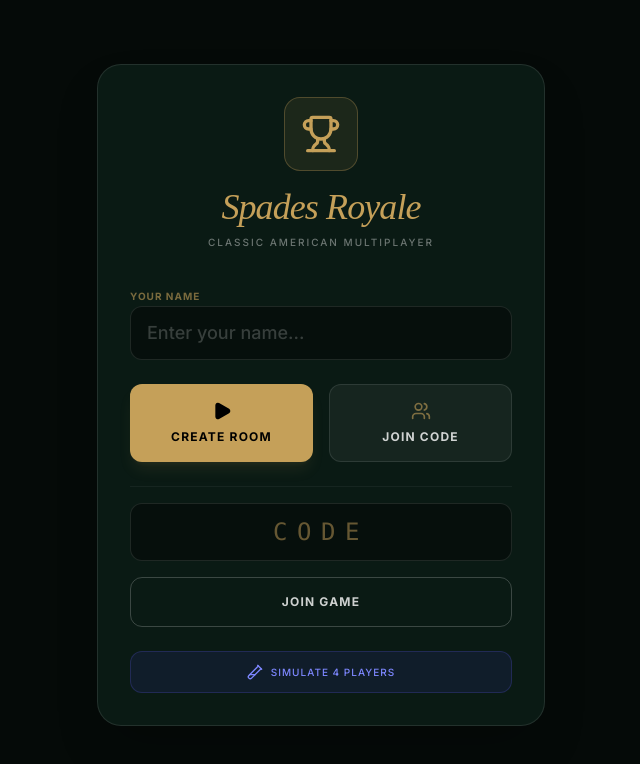
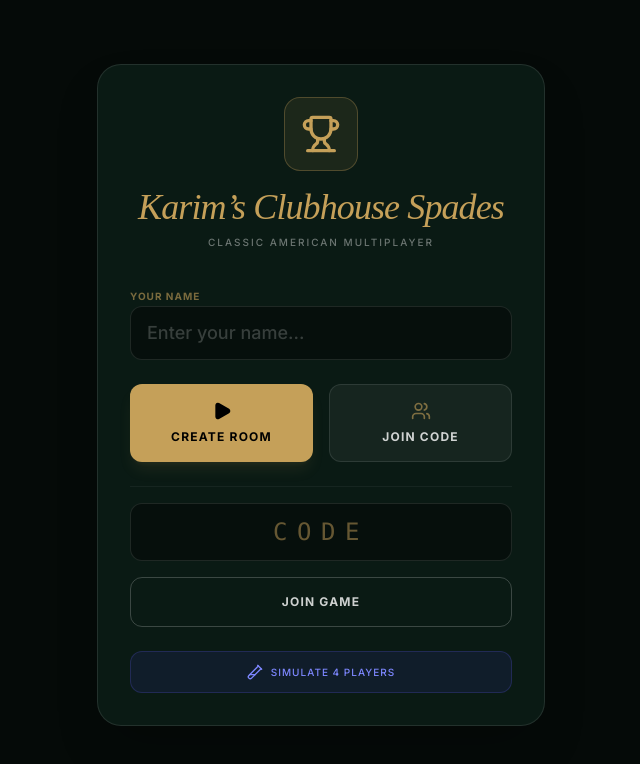
Before and after one commit to drkarim/american-spades, a React (Vite) app: page / in a window 1280 px wide. Shown: the top 764 px of the page, without its empty margins (319-959 px from the left). Built offline with nearby package versions, Linux system fonts and the light colour scheme; no server answers; a web font is replaced by a local one.

Commit message:
feat: Rename app to Karim’s Clubhouse Spades
Update the application name and title across metadata, App.tsx, Lobby.tsx, and GameBoard.tsx to reflect the new branding.

```diff
--- a/metadata.json
+++ b/metadata.json
@@ -1,6 +1,6 @@
 {
-  "name": "American Spades Multiplayer",
-  "description": "A 4-player multiplayer American Spades card game designed for mobile browsers. Play with friends in real-time.",
+  "name": "Karim’s Clubhouse Spades",
+  "description": "Karim’s Clubhouse Spades - A 4-player multiplayer American Spades card game designed for mobile browsers. Play with friends in real-time.",
   "requestFramePermissions": [],
   "majorCapabilities": []
 }
--- a/src/App.tsx
+++ b/src/App.tsx
@@ -95,7 +95,7 @@ export default function App() {
               <div className="inline-flex p-4 bg-gold/10 rounded-2xl mb-4 border border-gold/30">
                 <Trophy className="w-10 h-10 text-gold" />
               </div>
-              <h1 className="text-4xl font-serif italic text-gold tracking-tight mb-2">Spades Royale</h1>
+              <h1 className="text-4xl font-serif italic text-gold tracking-tight mb-2">Karim’s Clubhouse Spades</h1>
               <p className="text-white/40 uppercase text-[10px] tracking-[0.2em] font-medium">Classic American Multiplayer</p>
             </div>
 
--- a/src/components/GameBoard.tsx
+++ b/src/components/GameBoard.tsx
@@ -64,7 +64,7 @@ export default function GameBoard({ gameState, mySeat, onPlayCard, onSubmitBid,
       {/* Sophisticated Header */}
       <header className="h-16 px-6 flex items-center justify-between border-b border-white/10 bg-[#0a1a14] z-50">
         <div className="flex items-center gap-6">
-          <h1 className="text-xl font-serif italic text-gold">Spades Royale</h1>
+          <h1 className="text-xl font-serif italic text-gold">Karim’s Clubhouse Spades</h1>
           <div className="flex items-center gap-2 bg-black/40 px-3 py-1 rounded border border-gold/30">
             <span className="text-[9px] uppercase tracking-widest text-white/50">Room Code</span>
             <span className="font-mono font-bold text-gold text-xs">{gameState.roomCode}</span>
--- a/src/components/Lobby.tsx
+++ b/src/components/Lobby.tsx
@@ -40,7 +40,7 @@ export default function Lobby({ players, roomCode, onClaimSeat, onAddBot, onStar
         {/* The Card Table */}
         <div className="absolute inset-0 bg-dark-green rounded-full border-[12px] border-[#0a1a14] shadow-[inset_0_0_50px_rgba(0,0,0,0.5)] flex items-center justify-center">
            <div className="absolute inset-0 opacity-[0.05]" style={{ backgroundImage: 'radial-gradient(circle, white 1px, transparent 1px)', backgroundSize: '40px 40px' }} />
-          <div className="text-white/5 text-4xl font-serif italic rotate-12 select-none uppercase tracking-tighter">Spades Royale</div>
+          <div className="text-white/5 text-4xl font-serif italic rotate-12 select-none uppercase tracking-tighter">Karim’s Clubhouse Spades</div>
         </div>
 
         {/* Seats */}
```
